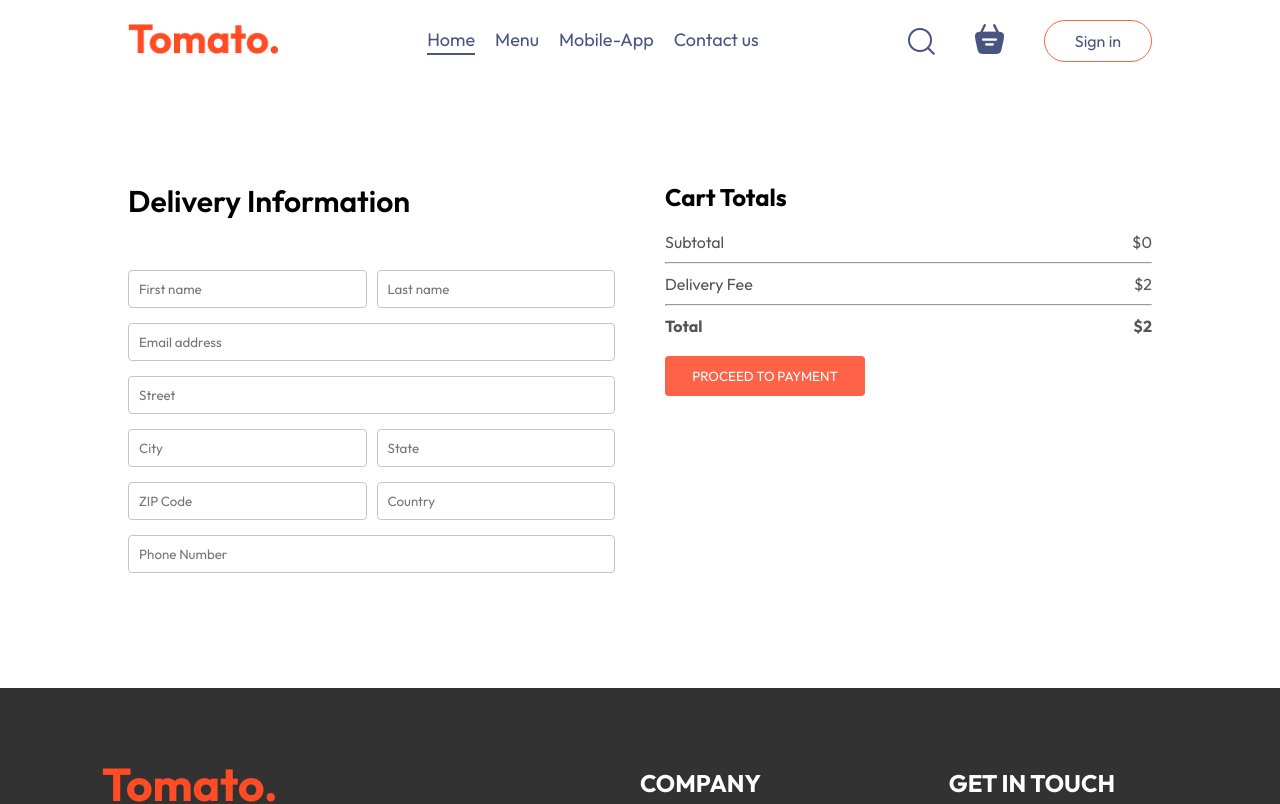
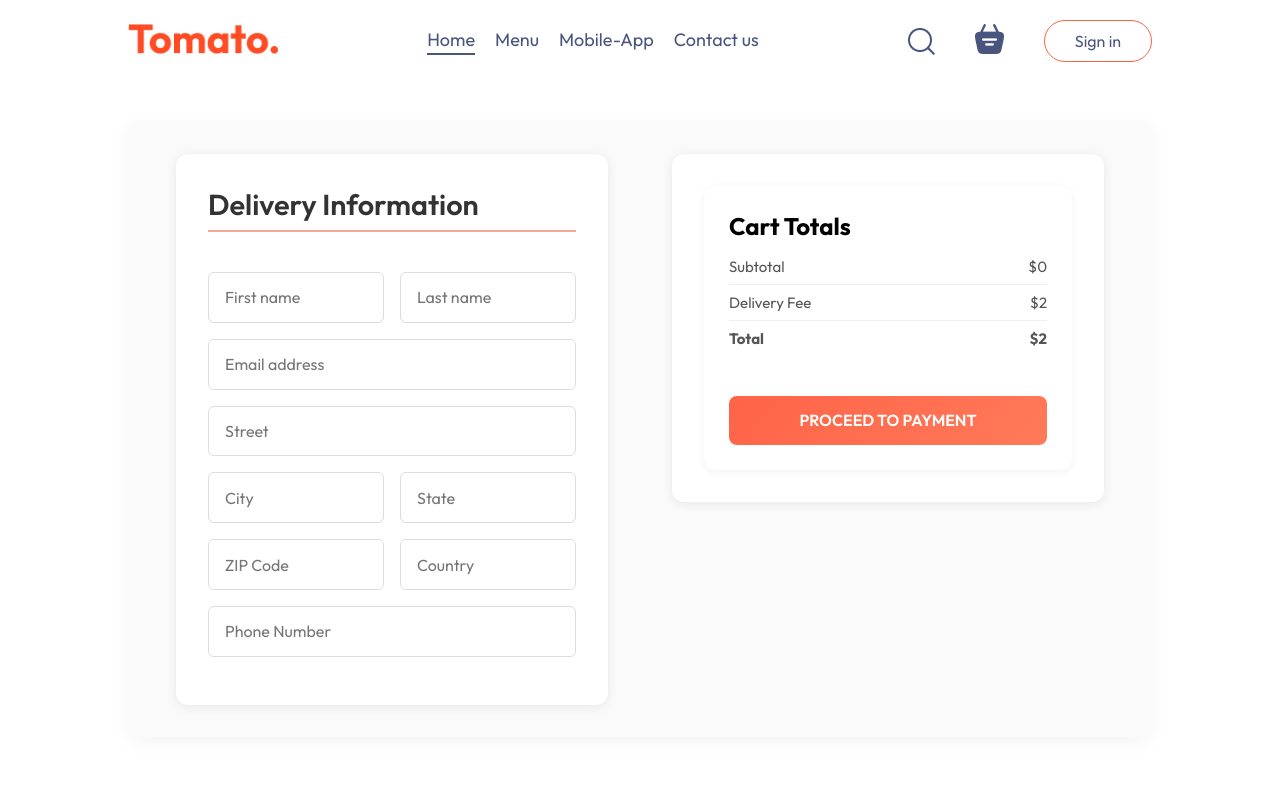
Before and after one commit to suisashehi/food-delivery, a React (Vite) app: page /order in a window 1280 px wide. Shown: the top 804 px of the page. Built offline with nearby package versions, Linux system fonts and the light colour scheme.

Commit message:
fixed cart delivery fee calculation when cart is empty and synced updated total calculation logic on PlaceOrder page

```diff
--- a/src/assets/pages/Cart/Cart.css
+++ b/src/assets/pages/Cart/Cart.css
@@ -1,127 +1,181 @@
-.cart{
-   margin-top: 100px;
-
+.cart {
+  margin-top: 60px; /* lowered from 100px for better page balance */
+  padding: 40px 60px;
+  background: #fafafa;
+  border-radius: 16px;
+  box-shadow: 0 4px 20px rgba(0, 0, 0, 0.05);
 }
 
-.cart-items-title{
+/* Headings */
+.cart-items-title {
   display: grid;
   grid-template-columns: 1fr 1.5fr 1fr 1fr 1fr 0.5fr;
   align-items: center;
-    color: gray;
-    font-size: max(1vw,12px);
+  color: #666;
+  font-size: clamp(12px, 1vw, 14px);
+  text-transform: uppercase;
+  letter-spacing: 0.5px;
+  border-bottom: 2px solid #eee;
+  padding-bottom: 10px;
 }
 
-.cart-items-item{
-    margin: 10px 0;
-    color: black;
+/* Cart items */
+.cart-items-item {
+  margin: 15px 0;
+  color: #222;
+  display: grid;
+  grid-template-columns: 1fr 1.5fr 1fr 1fr 1fr 0.5fr;
+  align-items: center;
+  background: #fff;
+  padding: 12px 10px;
+  border-radius: 10px;
+  box-shadow: 0 1px 4px rgba(0,0,0,0.05);
+  transition: transform 0.15s ease;
+}
+.cart-items-item:hover {
+  transform: scale(1.01);
 }
 
-.cart-items-item img{
-    width: 50px;
-
+.cart-items-item img {
+  width: 55px;
+  border-radius: 8px;
 }
 
-.cart hr{
+.cart hr {
   height: 1px;
-    background-color: #e2e2e2;
+  background-color: #eaeaea;
   border: none;
-
+  margin: 10px 0;
 }
 
-.cart-items-item .cross{
+.cart-items-item .cross {
   cursor: pointer;
+  color: #999;
+  transition: color 0.2s;
+}
+.cart-items-item .cross:hover {
+  color: tomato;
 }
 
-.cart-bottom{
-    margin-top: 80px;
+/* Bottom layout */
+.cart-bottom {
+  margin-top: 60px;
   display: flex;
   justify-content: space-between;
-    gap: max(12vw,20px);
-
+  align-items: flex-start;
+  gap: clamp(40px, 8vw, 100px);
 }
 
-.cart-total{
+/* Totals section */
+.cart-total {
   flex: 1;
   display: flex;
   flex-direction: column;
-    gap: 20px;
-
+  gap: 16px;
+  background: #fff;
+  padding: 25px;
+  border-radius: 12px;
+  box-shadow: 0 2px 10px rgba(0,0,0,0.05);
 }
 
-.cart-total-details{
+.cart-total-details {
   display: flex;
   justify-content: space-between;
   color: #555;
+  font-size: 15px;
 }
 
-.cart-total hr{
-    margin: 10px 0 ;
+.cart-total hr {
+  margin: 8px 0;
+  border: none;
+  height: 1px;
+  background: #eee;
 }
 
-.cart-total button{
+.cart-total button {
   border: none;
   color: white;
-    background-color: tomato;
-    width: max(15vw,200px);
-    padding: 12px 0px;
-    border-radius: 4px;
+  background: linear-gradient(90deg, tomato, #ff7b54);
+  width: 100%;
+  padding: 14px 0;
+  border-radius: 8px;
   cursor: pointer;
+  font-size: 15px;
+  font-weight: 600;
+  transition: background 0.3s, transform 0.15s ease;
+}
+.cart-total button:hover {
+  background: linear-gradient(90deg, #ff7058, #ff9368);
+  transform: scale(1.02);
 }
 
-/* Force promo area visible for debugging — remove !important once confirmed */
-.cart-promocode{
+/* Promo Code section */
+.cart-promocode {
   flex: 1;
-  background-color: #f5f5f5 !important; /* light gray background */
-  padding: 20px !important;
-  border-radius: 8px !important;
-  min-height: 120px !important;        /* ensure it doesn't collapse */
-  box-sizing: border-box;
-  display: block;
+  background: #fff;
+  padding: 25px;
+  border-radius: 12px;
+  box-shadow: 0 2px 10px rgba(0,0,0,0.05);
+  display: flex;
+  flex-direction: column;
+  justify-content: center;
 }
 
-/* text color inside */
-.cart-promocode p{
-  color: #555;
-  margin: 0;
+.cart-promocode p {
+  color: #444;
+  font-weight: 500;
+  margin: 0 0 10px 0;
+  font-size: 15px;
 }
 
-/* input + button wrapper */
 .cart-promocode .cart-promocode-input {
-  margin-top: 10px;
   display: flex;
   justify-content: space-between;
   align-items: center;
-  background: white;
-  border: 1px solid #eaeaea;
-  border-radius: 4px;
+  border: 1.5px solid #e0e0e0;
+  border-radius: 8px;
+  background: #fafafa;
   padding: 8px;
   gap: 8px;
+  transition: border 0.2s;
+}
+.cart-promocode .cart-promocode-input:focus-within {
+  border-color: tomato;
 }
 
-/* make input take remaining space */
-.cart-promocode .cart-promocode-input input{
+.cart-promocode .cart-promocode-input input {
   flex: 1;
-  background: transparent;
   border: none;
   outline: none;
+  background: transparent;
   padding-left: 10px;
+  font-size: 14px;
 }
 
-/* button style */
 .cart-promocode .cart-promocode-input button {
   background-color: tomato;
   color: white;
   border: none;
-  border-radius: 4px;
-  padding: 8px 16px;
+  border-radius: 6px;
+  padding: 8px 18px;
   cursor: pointer;
+  font-weight: 600;
+  transition: background 0.2s;
+}
+.cart-promocode .cart-promocode-input button:hover {
+  background-color: #ff7058;
 }
 
-@media (max-width:750px) {
-    .cart-bottom{
+/* Responsive */
+@media (max-width: 850px) {
+  .cart {
+    padding: 30px 20px;
+  }
+  .cart-bottom {
     flex-direction: column-reverse;
+    gap: 40px;
   }
-    .cart-promocode{
-        justify-content: start;
+  .cart-promocode, .cart-total {
+    width: 100%;
   }
 }
--- a/src/assets/pages/PlaceOrder/PlaceOrder.css
+++ b/src/assets/pages/PlaceOrder/PlaceOrder.css
@@ -1,38 +1,81 @@
-.place-order{
+.place-order {
   display: flex;
-    align-items: start;
+  align-items: flex-start;
   justify-content: space-between;
-    gap: 50px;
-    margin-top: 100px;
+  gap: 4rem;
+  margin-top: 40px; /* ⬅️ lowered from 100px to 40px */
+  padding: 2rem 3rem;
+  background: #fafafa;
+  border-radius: 12px;
+  box-shadow: 0 4px 20px rgba(0, 0, 0, 0.05);
 }
 
-.place-order-left{
+
+.place-order-left {
   width: 100%;
-    max-width: max(30%,500px);
+  max-width: 500px;
+  background: #ffffff;
+  padding: 2rem;
+  border-radius: 12px;
+  box-shadow: 0 2px 12px rgba(0, 0, 0, 0.08);
 }
 
-.place-order-left .title{
-    font-size: 30px;
+.place-order-left .title {
+  font-size: 1.8rem;
   font-weight: 600;
-    margin-bottom: 50px;
+  margin-bottom: 2.5rem;
+  color: #333;
+  border-bottom: 2px solid #f5a89e;
+  padding-bottom: 0.5rem;
 }
 
-.place-order-left input{
-    margin-bottom: 15px;
+.place-order-left input {
+  margin-bottom: 1rem;
   width: 100%;
-    padding: 10px;
-    border: 1px solid #c5c5c5;
-    border-radius: 4px;
-    outline-color: tomato;
+  padding: 0.9rem 1rem;
+  border: 1px solid #ddd;
+  border-radius: 6px;
+  background: #fff;
+  font-size: 1rem;
+  transition: all 0.3s ease;
 }
 
-.place-order-left .multi-fields{
-    display: flex;
-    gap: 10px;
+.place-order-left input:focus {
+  border-color: tomato;
+  box-shadow: 0 0 6px rgba(255, 99, 71, 0.3);
+  outline: none;
 }
 
-.place-order-right{
+.place-order-left .multi-fields {
+  display: flex;
+  gap: 1rem;
+}
+
+.place-order-right {
   width: 100%;
-    max-width: max(40%,500px);
+  max-width: 500px;
+  background: #ffffff;
+  padding: 2rem;
+  border-radius: 12px;
+  box-shadow: 0 2px 12px rgba(0, 0, 0, 0.08);
+}
 
+.place-order .cart-total button {
+  margin-top: 2rem;
+  width: 100%;
+  background: linear-gradient(135deg, tomato, #ff7a59);
+  border: none;
+  color: #fff;
+  padding: 0.9rem 1.2rem;
+  border-radius: 8px;
+  font-size: 1rem;
+  font-weight: 600;
+  cursor: pointer;
+  transition: all 0.3s ease;
 }
+
+.place-order .cart-total button:hover {
+  background: linear-gradient(135deg, #ff7a59, tomato);
+  transform: translateY(-2px);
+  box-shadow: 0 6px 16px rgba(255, 99, 71, 0.3);
+}
```
Lines whose indentation alone changed are shown as unchanged.
